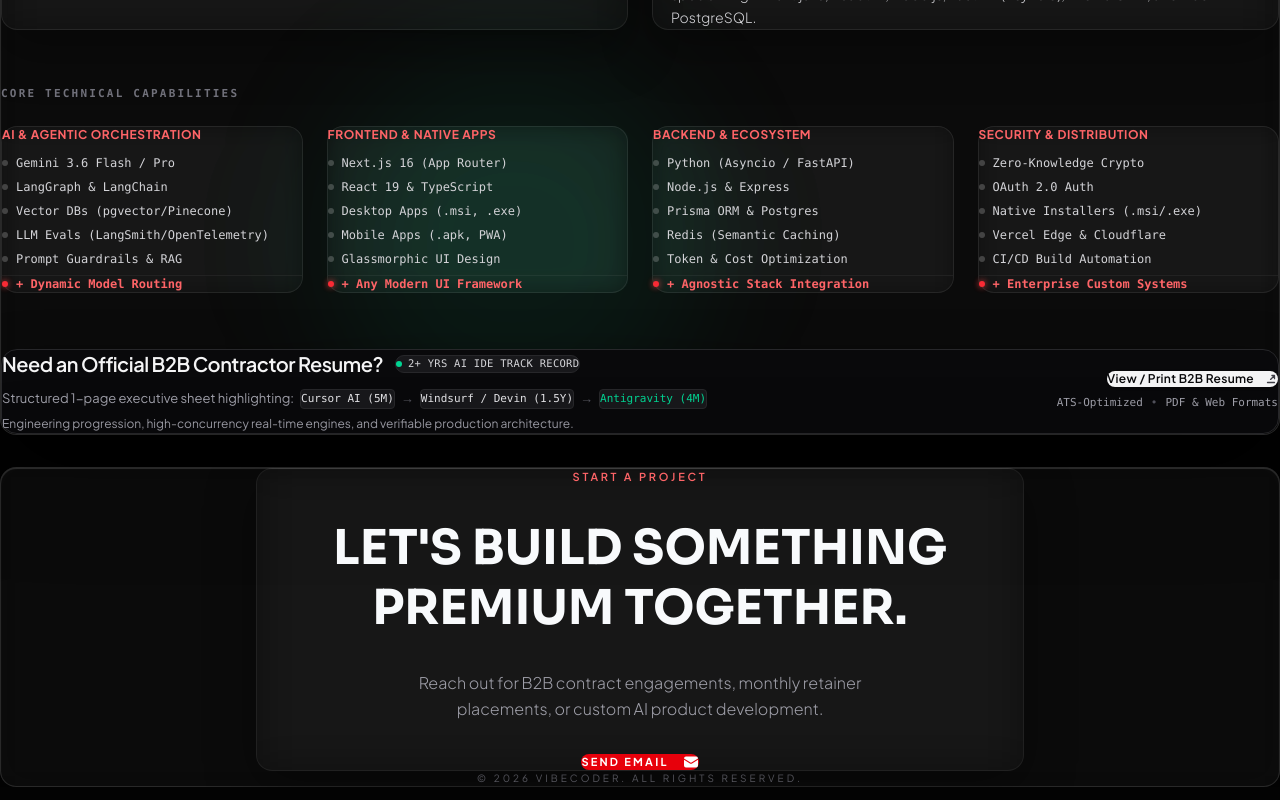
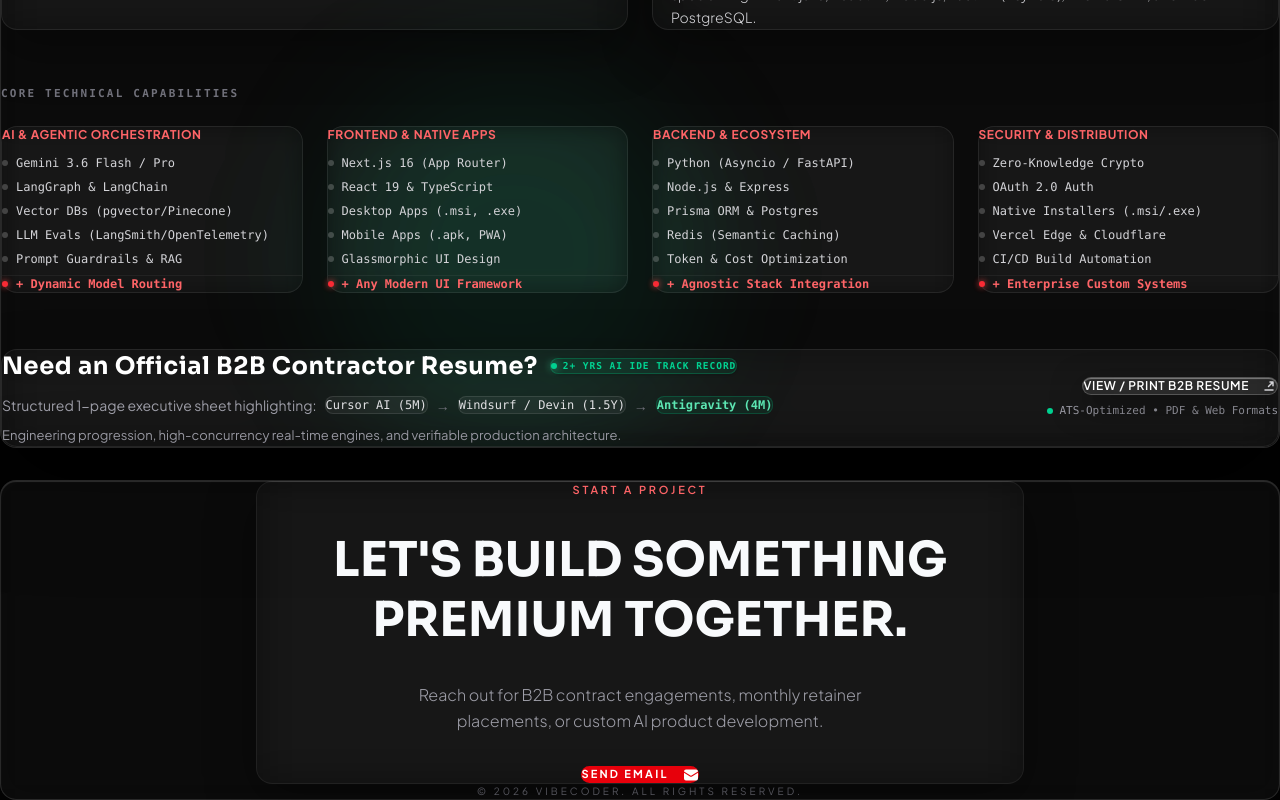
Before and after one commit to ghorhh-coder/portfolio, a Next.js app: page / in a window 1280 px wide. Shown: the part 2452-3252 px from the top of the page. Built offline with nearby package versions, Linux system fonts and the light colour scheme.

Commit message:
style(ui): blend resume banner into seamless translucent crystal glass with Apple pill button and spotlight sheen

```diff
--- a/src/app/page.tsx
+++ b/src/app/page.tsx
@@ -1160,58 +1160,60 @@
             </div>
           </div>
 
-          {/* 4. Deep-Tech Executive Resume Card - Mathematical Precision, Zero Clipping, WCAG AAA */}
-          <div
-            style={{ minHeight: "auto" }}
-            className="relative z-10 w-full p-6 sm:p-7 md:p-8 rounded-2xl bg-zinc-950 border border-zinc-800 hover:border-zinc-700 transition-colors duration-300 flex flex-col md:flex-row md:items-center justify-between gap-6 shadow-[0_20px_50px_rgba(0,0,0,0.7)]"
-          >
-            {/* Left Content Column - High Density, High Contrast */}
-            <div className="flex-1 min-w-0 flex flex-col gap-2.5 text-left">
+          {/* 4. Executive Resume Banner - Translucent Crystal Glass & Apple Spotlight CTA */}
+          <div className="relative z-10 w-full p-6 sm:p-8 lg:p-10 rounded-2xl bg-white/[0.025] hover:bg-white/[0.04] border border-white/[0.08] hover:border-red-500/30 backdrop-blur-xl transition-all duration-500 flex flex-col lg:flex-row items-center justify-between gap-6 shadow-[0_20px_50px_rgba(0,0,0,0.5)]">
+
+            {/* Left Content Column - Perfectly Aligned Translucent Layout */}
+            <div className="flex-1 min-w-0 flex flex-col gap-3 text-left w-full">
               <div className="flex items-center gap-3 flex-wrap">
-                <h3 className="text-zinc-100 text-lg sm:text-xl font-semibold tracking-tight m-0 p-0">
+                <h3 className="text-white text-lg sm:text-xl md:text-2xl font-bold tracking-wide m-0 p-0 font-display">
                   Need an Official B2B Contractor Resume?
                 </h3>
-                <span className="inline-flex items-center gap-1.5 px-2.5 py-0.5 rounded-full bg-zinc-900 border border-zinc-800 text-zinc-300 font-mono text-[10.5px] font-medium tracking-wide">
-                  <span className="w-1.5 h-1.5 rounded-full bg-emerald-400" />
+                <span className="px-3 py-1 rounded-full bg-emerald-500/10 border border-emerald-500/30 text-emerald-400 font-mono text-[9.5px] font-bold tracking-widest uppercase flex items-center gap-1.5 shadow-sm">
+                  <span className="w-1.5 h-1.5 rounded-full bg-emerald-400 animate-pulse shadow-[0_0_8px_#34d399]" />
                   2+ YRS AI IDE TRACK RECORD
                 </span>
               </div>
 
-              {/* Subtext with Uniform Code-Block Tokens & WCAG Contrast */}
-              <div className="text-zinc-300 text-xs sm:text-[13px] leading-relaxed flex flex-col gap-1.5">
-                <div className="flex items-center gap-1.5 flex-wrap">
-                  <span className="text-zinc-400">Structured 1-page executive sheet highlighting:</span>
-                  <code className="px-2 py-0.5 rounded bg-zinc-900 border border-zinc-800 text-zinc-200 font-mono text-[11px]">Cursor AI (5M)</code>
-                  <span className="text-zinc-600 font-bold">&rarr;</span>
-                  <code className="px-2 py-0.5 rounded bg-zinc-900 border border-zinc-800 text-zinc-200 font-mono text-[11px]">Windsurf / Devin (1.5Y)</code>
-                  <span className="text-zinc-600 font-bold">&rarr;</span>
-                  <code className="px-2 py-0.5 rounded bg-zinc-900 border border-zinc-800 text-emerald-400 font-mono text-[11px]">Antigravity (4M)</code>
-                </div>
-                <p className="text-zinc-400 text-xs leading-normal m-0 p-0">
+              {/* Subtext with Glass Tokens & Ample Line Height */}
+              <div className="flex flex-col gap-2 text-zinc-300 text-xs sm:text-sm font-light leading-relaxed">
+                <div className="flex items-center gap-2 flex-wrap">
+                  <span className="text-zinc-400 font-normal">Structured 1-page executive sheet highlighting:</span>
+                  <span className="px-2.5 py-0.5 rounded-lg bg-white/[0.05] border border-white/[0.1] text-zinc-200 font-mono text-xs">Cursor AI (5M)</span>
+                  <span className="text-zinc-500 font-bold">&rarr;</span>
+                  <span className="px-2.5 py-0.5 rounded-lg bg-white/[0.05] border border-white/[0.1] text-zinc-200 font-mono text-xs">Windsurf / Devin (1.5Y)</span>
+                  <span className="text-zinc-500 font-bold">&rarr;</span>
+                  <span className="px-2.5 py-0.5 rounded-lg bg-emerald-500/10 border border-emerald-500/25 text-emerald-300 font-mono text-xs font-semibold">Antigravity (4M)</span>
+                </div>
+                <p className="text-zinc-400 text-xs sm:text-[13px] font-normal leading-relaxed m-0 p-0">
                   Engineering progression, high-concurrency real-time engines, and verifiable production architecture.
                 </p>
               </div>
             </div>
 
-            {/* Right Action Column - Linear / Vercel Precision CTA */}
-            <div className="shrink-0 flex flex-col items-start md:items-end gap-2 w-full md:w-auto">
+            {/* Right Action Column - Apple Vision Glass Pill with Moving Spotlight Sheen */}
+            <div className="shrink-0 flex flex-col items-center lg:items-end gap-2 w-full lg:w-auto">
               <a
                 href="/resume.html"
                 target="_blank"
                 rel="noopener noreferrer"
-                className="inline-flex items-center justify-center gap-2.5 px-5 py-2.5 rounded-lg bg-zinc-100 hover:bg-white text-zinc-950 font-semibold text-xs tracking-wide transition-all shadow-sm hover:shadow active:scale-[0.98] cursor-pointer no-underline w-full sm:w-auto"
+                className="group/btn relative inline-flex items-center justify-center gap-3 px-8 py-3.5 rounded-full bg-white/[0.08] hover:bg-white/[0.18] border border-white/20 hover:border-white/40 text-white font-semibold text-xs tracking-wider uppercase backdrop-blur-xl transition-all duration-300 shadow-[inset_0_1px_1px_rgba(255,255,255,0.4),0_10px_30px_rgba(0,0,0,0.5)] hover:shadow-[inset_0_1px_1px_rgba(255,255,255,0.6),0_15px_35px_rgba(239,68,68,0.2)] cursor-pointer no-underline overflow-hidden w-full sm:w-auto"
               >
-                <span>View / Print B2B Resume</span>
-                <svg className="w-3.5 h-3.5 text-zinc-700 shrink-0" fill="none" stroke="currentColor" strokeWidth="2.2" viewBox="0 0 24 24">
+                {/* Spotlight Sheen Beam */}
+                <span className="absolute inset-0 w-full h-full bg-gradient-to-r from-transparent via-white/30 to-transparent -translate-x-full group-hover/btn:translate-x-full transition-transform duration-1000 ease-out pointer-events-none" />
+                {/* Ambient Radial Spotlight Glow */}
+                <span className="absolute -inset-1 rounded-full bg-gradient-to-r from-red-500/20 via-rose-500/20 to-purple-500/20 opacity-0 group-hover/btn:opacity-100 blur-md transition-opacity duration-500 -z-10" />
+
+                <span className="relative z-10 whitespace-nowrap">View / Print B2B Resume</span>
+                <svg className="relative z-10 w-4 h-4 text-zinc-300 group-hover/btn:text-white transition-transform duration-300 group-hover/btn:translate-x-0.5 group-hover/btn:-translate-y-0.5 shrink-0" fill="none" stroke="currentColor" strokeWidth="2.2" viewBox="0 0 24 24">
                   <path strokeLinecap="round" strokeLinejoin="round" d="M13.5 6H18m0 0v5.5m0-5.5L11.25 12.75M6 18h12" />
                 </svg>
               </a>
 
-              {/* Clean Micro-Copy with Precise Spacing */}
-              <span className="text-[11px] font-mono text-zinc-400 flex items-center gap-2 select-none">
-                <span>ATS-Optimized</span>
-                <span className="text-zinc-600">&bull;</span>
-                <span>PDF &amp; Web Formats</span>
+              {/* Clean Micro-Copy */}
+              <span className="text-[11px] font-mono text-zinc-400 flex items-center gap-1.5 select-none">
+                <span className="w-1.5 h-1.5 rounded-full bg-emerald-400" />
+                ATS-Optimized &bull; PDF &amp; Web Formats
               </span>
             </div>
           </div>
```
